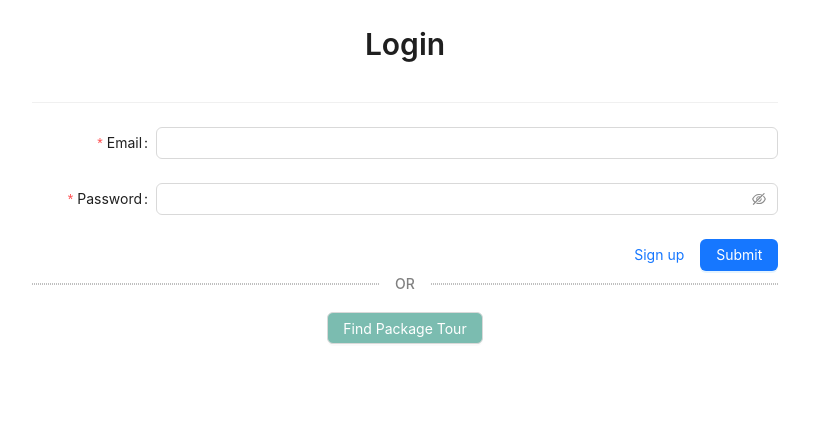
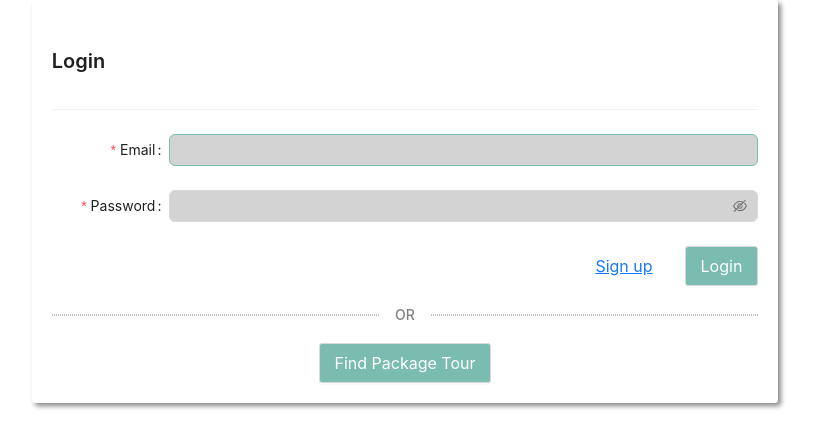
Before and after one commit to somporn-s/lovetravels-tour, a React (Create React App) app in the folder frontend/: page /user/login in a window 1280 px wide. Shown: the top 448 px of the page, without its empty margins (235-1050 px from the left). Built offline with nearby package versions, Linux system fonts and the light colour scheme.

Commit message:
hotfix css login

```diff
--- a/frontend/src/components/user/pages/Login.js
+++ b/frontend/src/components/user/pages/Login.js
@@ -1,5 +1,5 @@
 import React from 'react';
-import { Form, Input, Button, Row, Col, Divider, notification } from 'antd';
+import { Form, Input, Button, Flex, Row, Col, Divider, notification } from 'antd';
 import Title from 'antd/lib/typography/Title';
 import axios from '../../../routers/axios';
 import LocalStorages from '../../../services/localStorages'
@@ -7,6 +7,8 @@ import { useNavigate } from 'react-router-dom';
 
 import {useDispatch} from 'react-redux'
 import { updateRole } from '../../../services/store/Reducer'
+
+import './allStyle.css';
 const layout = {
     labelCol: { xs: 24, sm: 5, md: 4, lg: 5, xl: 4, xxl: 3 },
     wrapperCol: { xs: 24, sm: 19, md: 20, lg: 19, xl: 20, xxl: 21 },
@@ -39,15 +41,17 @@ function Login(props) {
     const toRegis = () => {
         navigate("/user/register");
     }
+    const toSearch = () => {
+        navigate("/user/search");
+    }
     return (
+        <div >
         <Row justify="center">
-            <Col xs={23} sm={23} md={23} lg={14} xl={14} xxl={12}>
+            <Col className="card_bg" xs={23} sm={23} md={23} lg={14} xl={14} xxl={12}>
                 <div className="Form">
-                    <Row justify="center">
-                        <Title level={2} className="Title">
-                            Login
-                    </Title>
-                    </Row>
+                    <Flex justify="left">
+                        <Title level={4} className="Title">Login</Title>
+                    </Flex>
                     <Divider className="Divider" />
                     <Form
                         className="App"
@@ -58,6 +62,8 @@ function Login(props) {
                         <Form.Item
                             label="Email"
                             name="email"
+                            type="email"
+                            size="large"
                             rules={[{ required: true, message: 'Please input your username!' }]}
                         >
                             <Input />
@@ -66,14 +72,15 @@ function Login(props) {
                         <Form.Item
                             label="Password"
                             name="pass"
+                            size="large"
                             rules={[{ required: true, message: 'Please input your password!' }]}
                         >
                             <Input.Password />
                         </Form.Item>
-                        <Row style={{float: 'right'}}>
-                            <Button onClick={toRegis} className="Button" htmlType="button" type="link">Sign up</Button>
-                            <Button className="Button" type="primary" htmlType="submit">Submit</Button>
-                        </Row>
+                        <Flex gap="middle" justify="right" horizontal style={{}}>
+                            <Button onClick={toRegis} className="Button button_link_style" htmlType="button" type="link" size="large">Sign up</Button>
+                            <Button className="Button button_style" htmlType="submit" size="large">Login</Button>
+                        </Flex>
                     </Form>
                 </div>
                 <Divider
@@ -84,9 +91,10 @@ function Login(props) {
                     >
                     <span style={{fontSize:'14px',fontWeight:'regular',color:'gray'}}>OR</span>
                 </Divider>
-                <div style={{textAlign:'center'}}><Button className="Button bg_color" htmlType="button">Find Package Tour</Button></div>
+                <div style={{textAlign:'center'}}><Button className="Button button_style" htmlType="button" size="large" onClick={toSearch}>Find Package Tour</Button></div>
             </Col>
         </Row>
+        </div>
     );
 }
 
--- a/frontend/src/components/user/pages/allStyle.css
+++ b/frontend/src/components/user/pages/allStyle.css
@@ -10,7 +10,38 @@
         display: none;
     }
 }
+textarea,input[type] {
+    border-color: #7BBCB0;
+    background-color: lightgray !important;
+}
+textarea,input[type]:hover {
+    border-color: #7BBCB0;
+    background-color: lightgray !important;
+}
+textarea,input[type]:after {
+    border-color: #7BBCB0;
+    background-color: lightgray !important;
+}
+.ant-input-affix-wrapper {
+    background-color: lightgray !important;
+    padding: 4px 10px !important;
+}
 .bg_color{
     background-color: #7BBCB0;
     color:white;
+    border-radius: 3px;
 }
+.button_style{
+    background-color: #7BBCB0;
+    color: white;
+    border-radius: 3px;
+}
+.button_link_style {
+    color:#7BBCB0;
+    text-decoration: underline;
+}
+.card_bg{
+    padding : 20px 20px ;
+    border-radius: 3px;
+    box-shadow: 3px 3px 5px #888888;
+}
```
